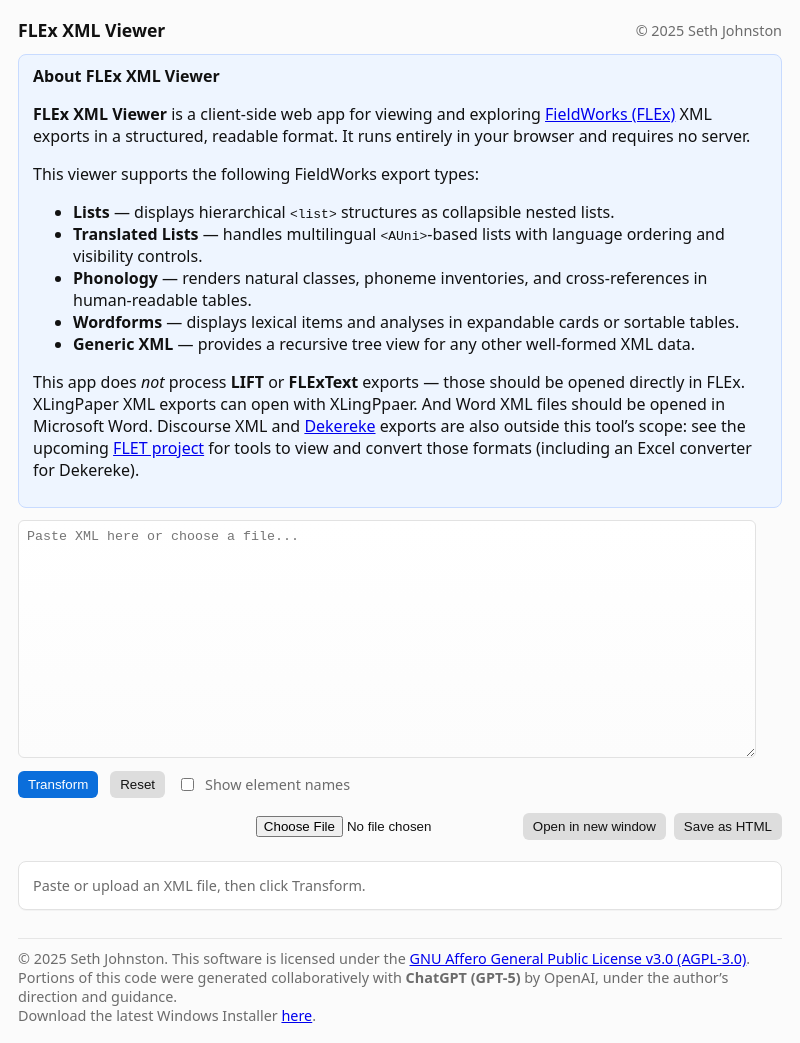
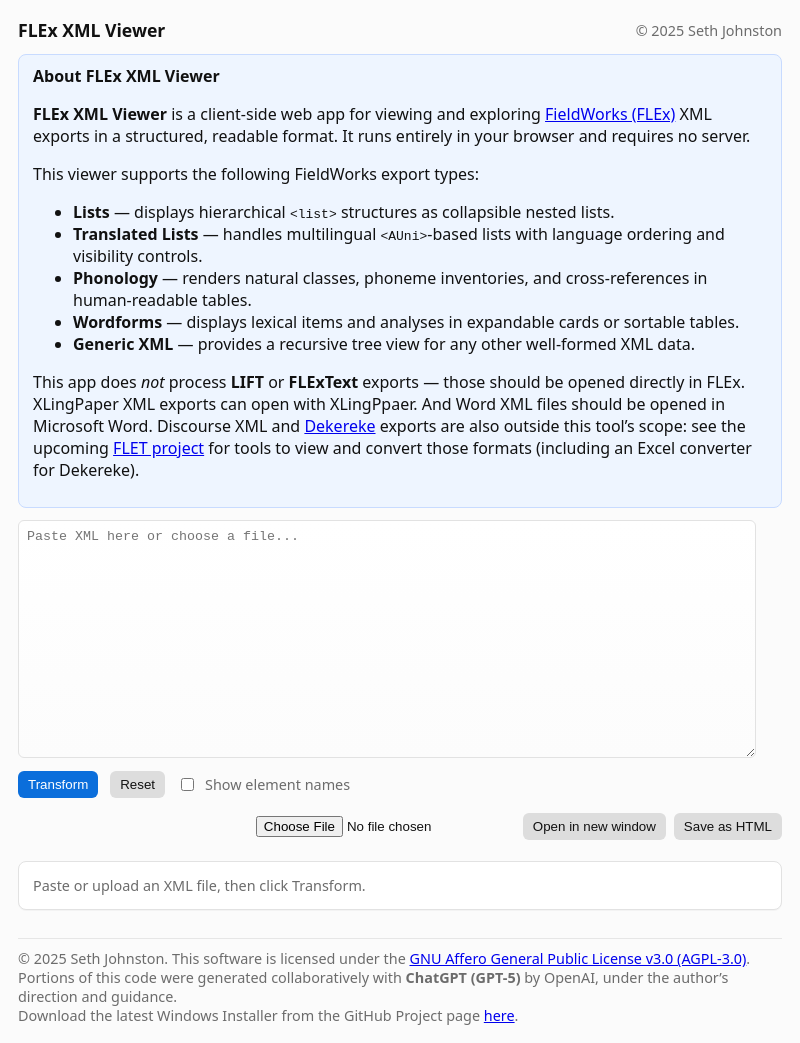
Before and after one commit to rulingAnts/flexml_display, an Electron app: page docs/index.html in a window 800 px wide. Drawn offline with Linux system fonts and the light colour scheme.

Commit message:
README and package and index.html modifications.

```diff
--- a/docs/index.html
+++ b/docs/index.html
@@ -108,7 +108,7 @@
 <footer>
   <div>© 2025 Seth Johnston. This software is licensed under the <a href="https://www.gnu.org/licenses/agpl-3.0.html" target="_blank" rel="noopener noreferrer">GNU Affero General Public License v3.0 (AGPL-3.0)</a>.</div>
   <div>Portions of this code were generated collaboratively with <strong>ChatGPT (GPT-5)</strong> by OpenAI, under the author’s direction and guidance.</div>
-  <div>Download the latest Windows Installer <a href="https://github.com/rulingAnts/flexml_display/releases/latest/download/flexml_display_setup.exe" target="_blank" rel="noopener noreferrer">here</a>.</div>
+  <div>Download the latest Windows Installer from the GitHub Project page <a href="https://github.com/rulingAnts/flexml_display/" target="_blank" rel="noopener noreferrer">here</a>.</div>
 </footer>
 
 <script>
```
Also changed, not shown: package.json (+6 -3 lines), README.md.
